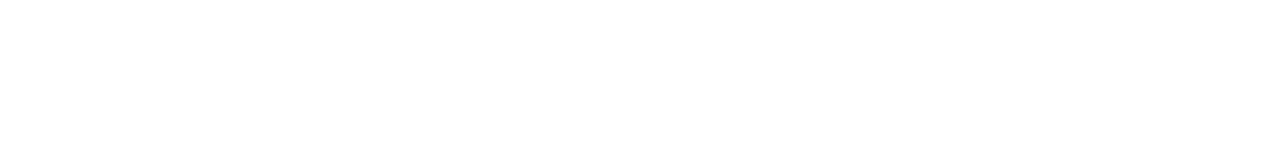
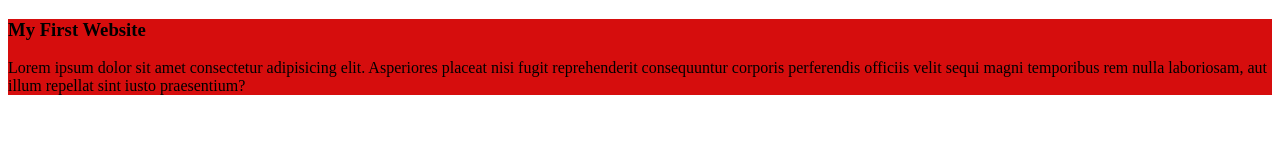
Before and after one commit to anissarkeraraf/my-simple-website, a plain HTML site: page index.html in a window 1280 px wide. Drawn offline with Linux system fonts and the light colour scheme.

Commit message:
added my first blog

```diff
--- a/index.html
+++ b/index.html
@@ -4,8 +4,12 @@
     <meta charset="UTF-8">
     <meta name="viewport" content="width=, initial-scale=1.0">
     <title>My Simple Website</title>
+    <link rel="stylesheet" href="styles/blogs.css">
 </head>
 <body>
-
+    <div class="anis">
+        <h3>My First Website</h3>
+        <p>Lorem ipsum dolor sit amet consectetur adipisicing elit. Asperiores placeat nisi fugit reprehenderit consequuntur corporis perferendis officiis velit sequi magni temporibus rem nulla laboriosam, aut illum repellat sint iusto praesentium?</p>
+    </div>
 </body>
 </html>
--- /dev/null
+++ b/styles/blogs.css
@@ -0,0 +1,3 @@
+.anis{
+    background-color: rgb(214, 13, 13);
+}
```
